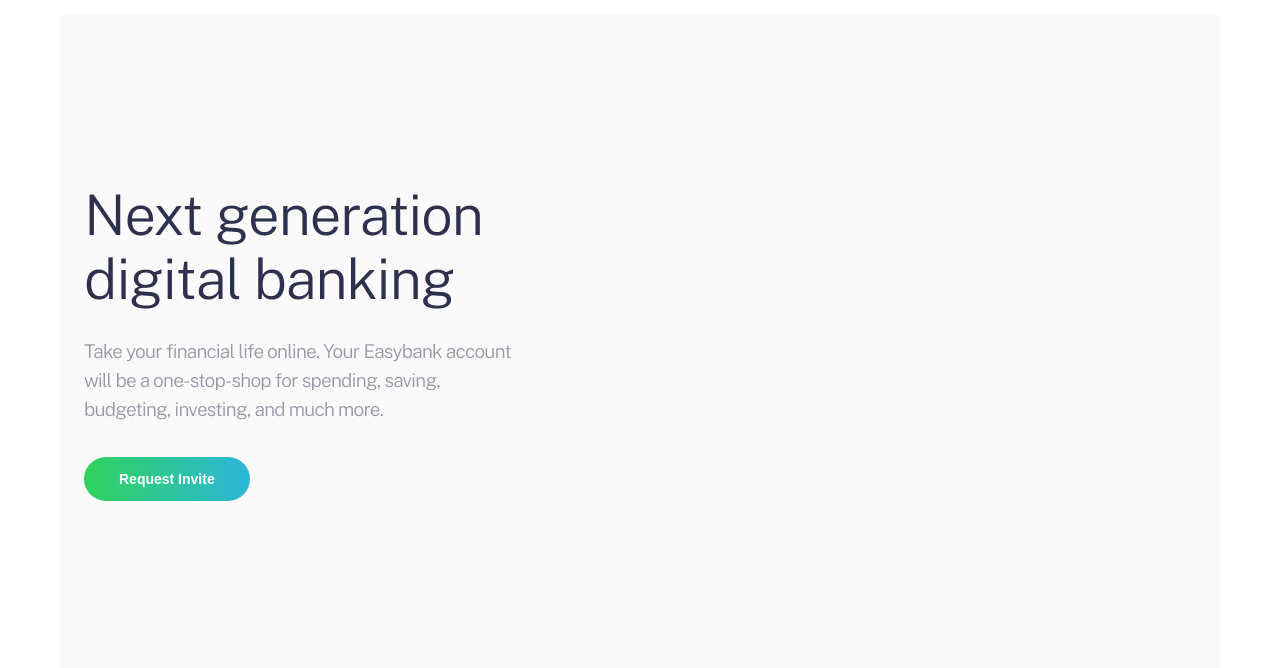
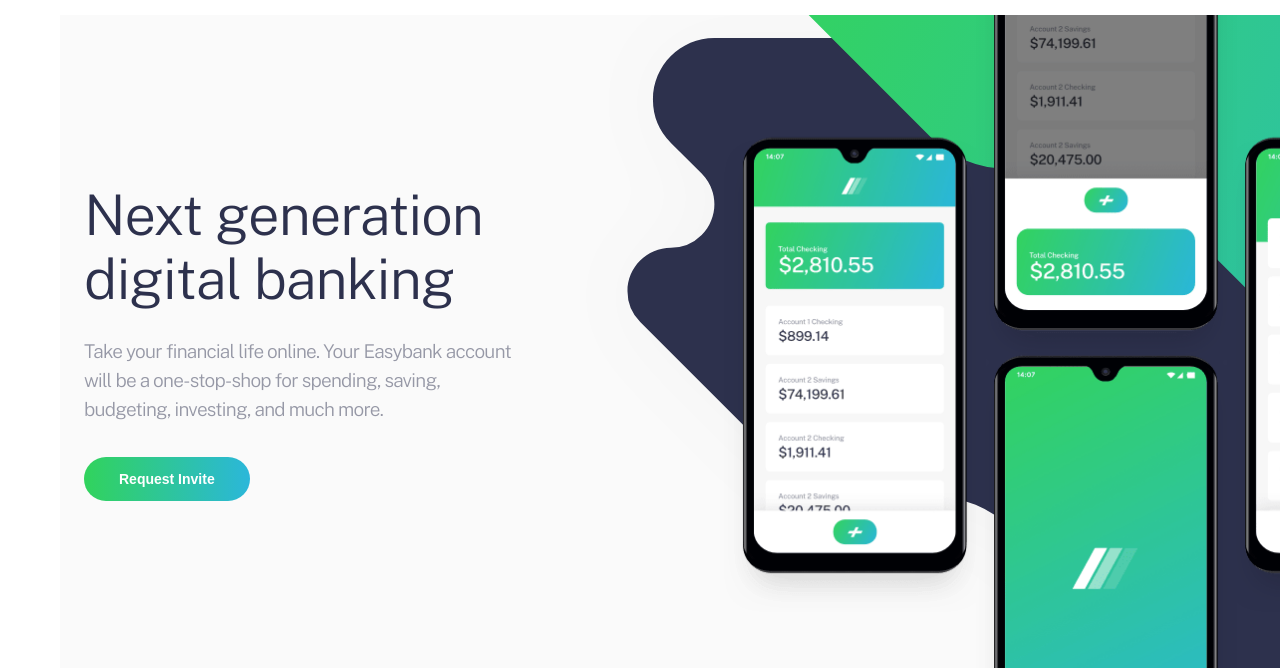
Before and after one commit to whatever-shaha/easybank-template, a website: page index.html in a window 1280 px wide. Shown: the part 65-733 px from the top of the page. Drawn offline with nearby package versions, Linux system fonts and the light colour scheme; the site is published under a folder, as on GitHub Pages, so addresses that start at the root find nothing.

Commit message:
fix the hero section issue

```diff
--- a/css/index.css
+++ b/css/index.css
@@ -145,7 +145,7 @@
     position: relative;
     min-height: 20rem;
     width: 100%;
-    background: url("/img/bg-intro-mobile.svg") center center no-repeat;
+    background: url("../img/bg-intro-mobile.svg") center center no-repeat;
     background-size: cover;
     margin-bottom: 2.625rem; }
     .hero__image::before {
@@ -153,7 +153,7 @@
       position: absolute;
       width: 100%;
       height: 100%;
-      background: url("/img/image-mockups.png") center bottom no-repeat;
+      background: url("../img/image-mockups.png") center bottom no-repeat;
       background-size: 93%; }
   .hero__text_title {
     text-align: center;
@@ -186,14 +186,14 @@
         content: '';
         width: 159%;
         position: absolute;
-        background: url("/img/bg-intro-desktop.svg") -7% 68% no-repeat;
+        background: url("../img/bg-intro-desktop.svg") -7% 68% no-repeat;
         background-size: 128%; }
       .hero__image::after {
         content: '';
         position: absolute;
         width: 145%;
         height: 121%;
-        background: url("/img/image-mockups.png") 96% 85% no-repeat;
+        background: url("../img/image-mockups.png") 96% 85% no-repeat;
         background-size: 79%; }
     .hero__text {
       display: block;
```
Also changed, not shown: 1 other file.
